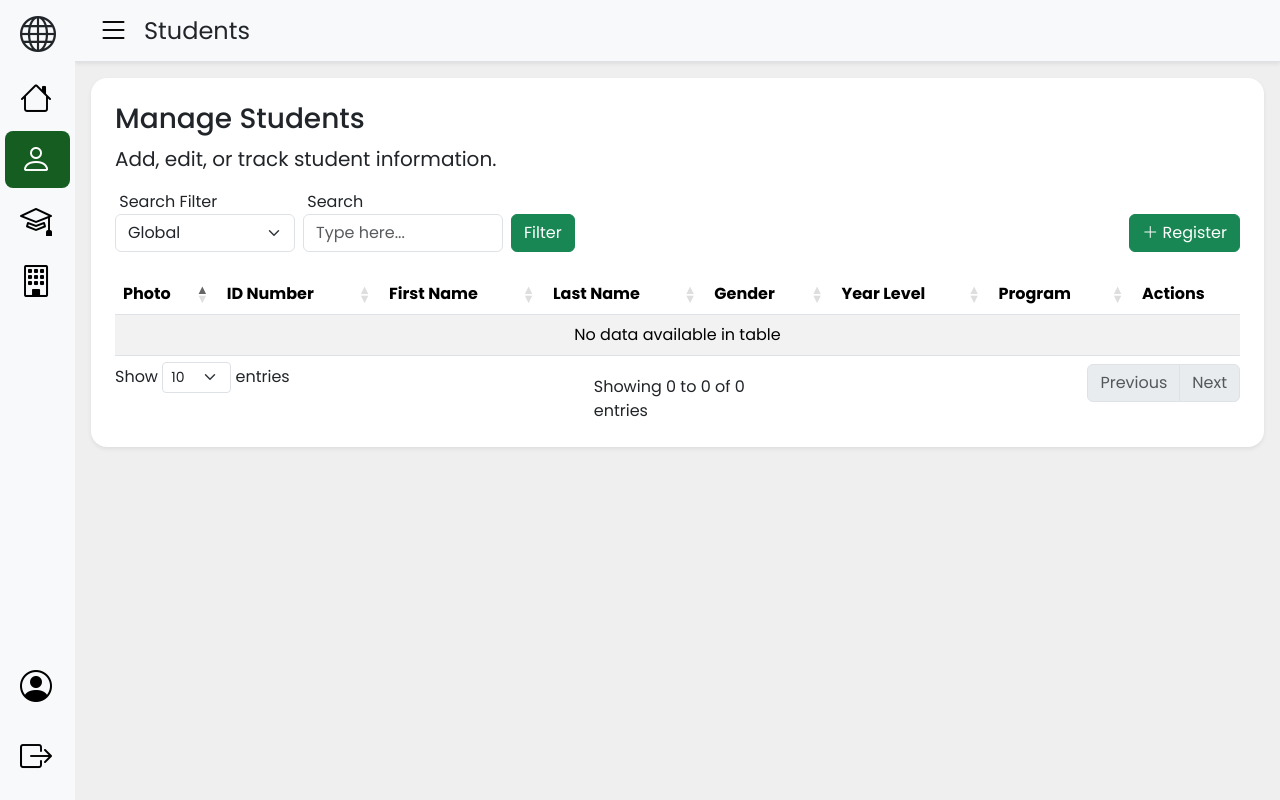
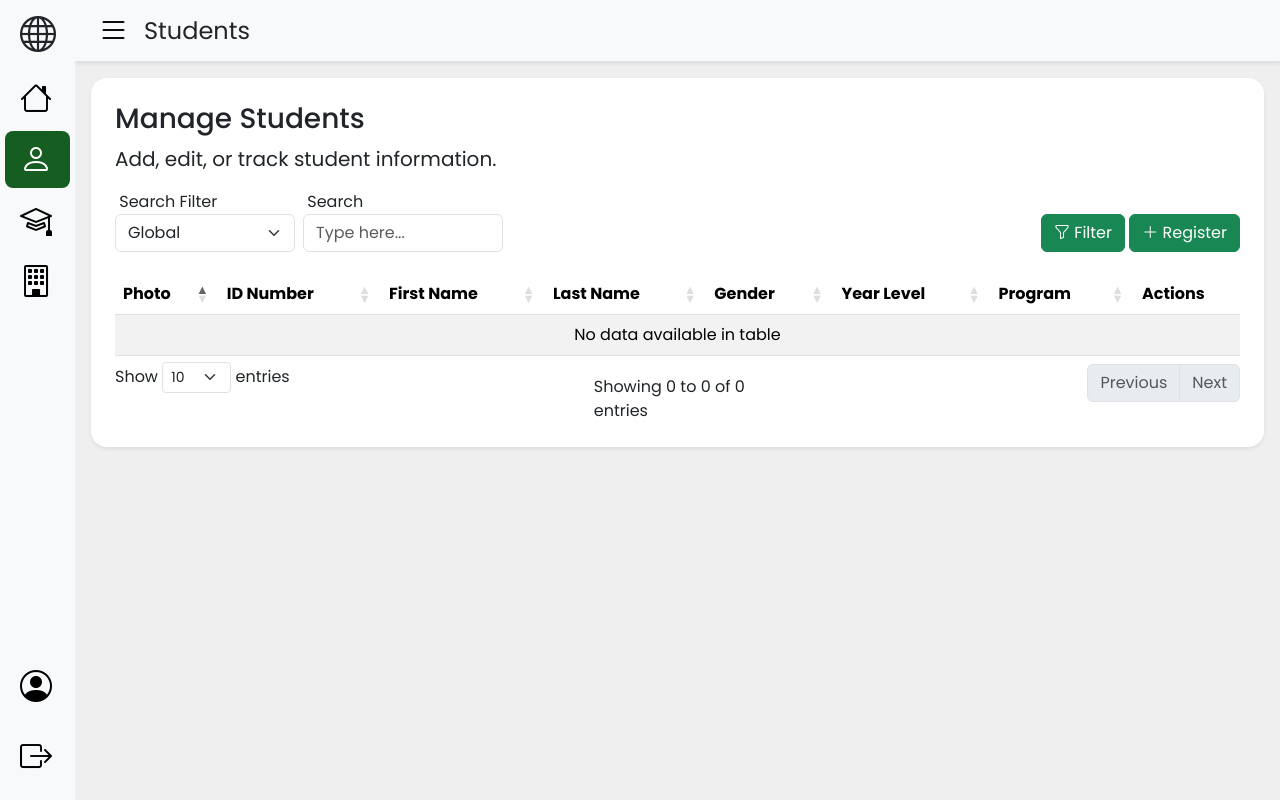
Before and after one commit to utthee/ssis-webapp, a Flask app: page /students in a window 1280 px wide. Run offline with Flask 3, Linux system fonts and the light colour scheme; the visitor is signed in with stand-in values (Sample User, id 1); data that the repository does not hold is empty; some libraries are stand-ins or nearby versions.

Commit message:
refactor: button layout for filter options

```diff
--- a/app/templates/students.html
+++ b/app/templates/students.html
@@ -32,13 +32,17 @@
                     style="width: 200px;">
             </div>
 
-            <button type="button" class="btn btn-success mt-4" data-bs-toggle="modal"
-                data-bs-target="#filterStudentModal">Filter</button>
+            <div class="ms-auto">
+                <button type="button" class="btn btn-success mt-4" data-bs-toggle="modal"
+                    data-bs-target="#filterStudentModal">
+                    <i class="bi bi-funnel"></i> Filter
+                </button>
+                <a href="#" class="btn btn-success ms-auto mt-4" data-bs-toggle="modal"
+                    data-bs-target="#registerStudentModal">
+                    <i class="bi bi-plus-lg"></i> Register
+                </a>
+            </div>
 
-            <a href="#" class="btn btn-success ms-auto mt-4" data-bs-toggle="modal"
-                data-bs-target="#registerStudentModal">
-                <i class="bi bi-plus-lg"></i> Register
-            </a>
         </div>
     </div>
 
```
